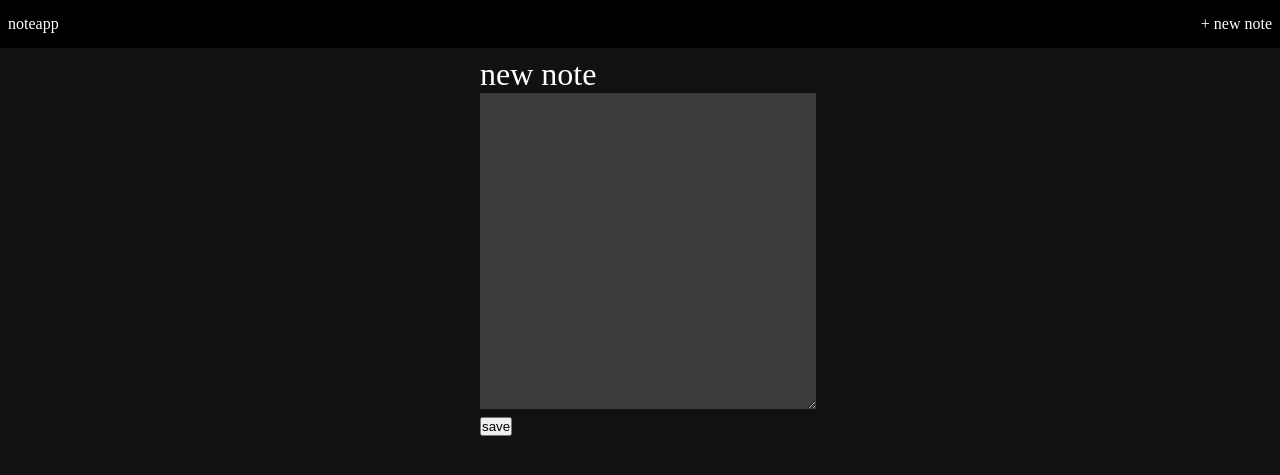
After one commit to rodfer0x80/noteapp, a Flask app: page /createnote in a window 1280 px wide. The commit adds this page. Shown: the top 475 px of the page. Run offline with Flask 2, Linux system fonts and the light colour scheme.

Commit message:
receiving and storing notes to file and showing them at index

```diff
--- a/noteapp/app.py
+++ b/noteapp/app.py
@@ -1,7 +1,8 @@
 from flask import Flask
 from noteapp.views.index import bp as index_bp
-
+from noteapp.views.createnote import bp as createnote_bp
 
 app = Flask(__name__)
 
 app.register_blueprint(index_bp)
+app.register_blueprint(createnote_bp)
--- a/noteapp/static/css/style.css
+++ b/noteapp/static/css/style.css
@@ -49,11 +49,34 @@ html, body {
 }
 
 .notelist .note {
-    width: 254px;
-    height: 300px;
+    width: 20rem;
+    height: 20rem;
     background-color: #3c3c3c;
     color: #ffffff;
     box-sizing: border-box;
     margin: 0.5rem;
     padding: 0.5rem;
 }
+
+.noteform {
+    width: 20rem;
+    height: 20rem;
+    margin-top: 0.5rem;
+    margin-left: auto;
+    margin-right: auto;
+}
+
+.noteform textarea {
+    border: 0px;
+    color: #ffffff;
+    font-size: 1rem;
+    padding: 0.5rem;
+    background-color: #3c3c3c;
+    width: 100%;
+    height: 300px;
+}
+
+.notetextlabel {
+    color: #ffffff;
+    font-size: 2rem;
+}
--- /dev/null
+++ b/noteapp/templates/createnote.html
@@ -0,0 +1,13 @@
+{% extends 'layout.html' %}
+
+
+{% block content %}
+    <form method='POST' class='noteform'>
+        <label class='notetextlabel' for='notetext'>
+            new note
+        <textarea name='notetext' id='notetext'></textarea>
+        </label>
+        <input type='submit' name='createnote' value='save'>
+    </form>
+
+{% endblock %}
--- a/noteapp/templates/index.html
+++ b/noteapp/templates/index.html
@@ -3,9 +3,9 @@
 
 {% block content %}
     <div class='notelist'>
-        {% for i in range(0, 48) %}
+        {% for note in notes %}
             <div class='note'>
-                <p> example note </p>
+                <p> {{ note }} </p>
             </div>
         {% endfor %}
     </div>
--- a/noteapp/templates/layout.html
+++ b/noteapp/templates/layout.html
@@ -6,10 +6,10 @@
     <body>
       <nav class='navbar'>
             <ul class='left'>
-                <li ><a href='#'>noteapp</a></li>
+                <li ><a href='/'>noteapp</a></li>
             </ul>
             <ul class='right'>
-                <li><a href='#'>+ new note</a></li>
+                <li><a href='/createnote'>+ new note</a></li>
             </ul>
       </nav>
 
--- /dev/null
+++ b/noteapp/views/createnote.py
@@ -0,0 +1,34 @@
+from flask import Blueprint, render_template, request, redirect
+import random
+import string
+
+bp = Blueprint("createnote", __name__, template_folder="templates")
+
+
+def randomString():
+    length = 16
+    random_string = ""
+    alphabet = string.ascii_lowercase + string.digits
+
+    for i in range(0, length):
+        random_string += alphabet[random.randint(0,len(alphabet) - 1)]
+
+    return random_string
+
+
+
+@bp.route('/createnote', methods=['GET', 'POST'])
+def show():
+    if request.method == 'POST':
+        if request.form.get("createnote"):
+            text = request.form.get("notetext")
+
+            with open("noteapp/notes/{}.note".format(randomString()), "w+") \
+                as note_file:
+                    note_file.write(text)
+            note_file.close()
+
+            return redirect("/")
+
+
+    return render_template('createnote.html')
```
Also changed, not shown: noteapp/views/index.py (+15 -7 lines), README.md, 6 other files.
